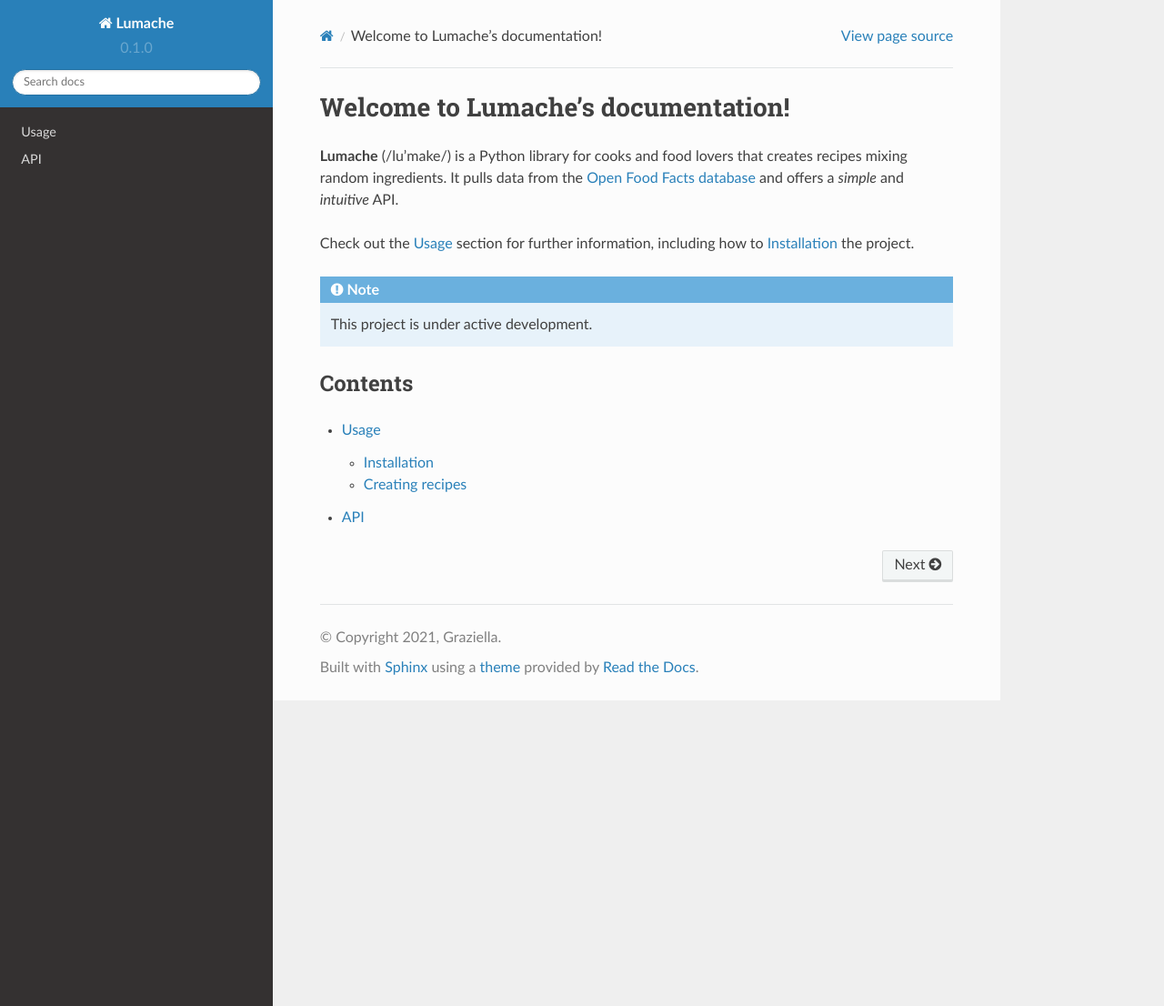
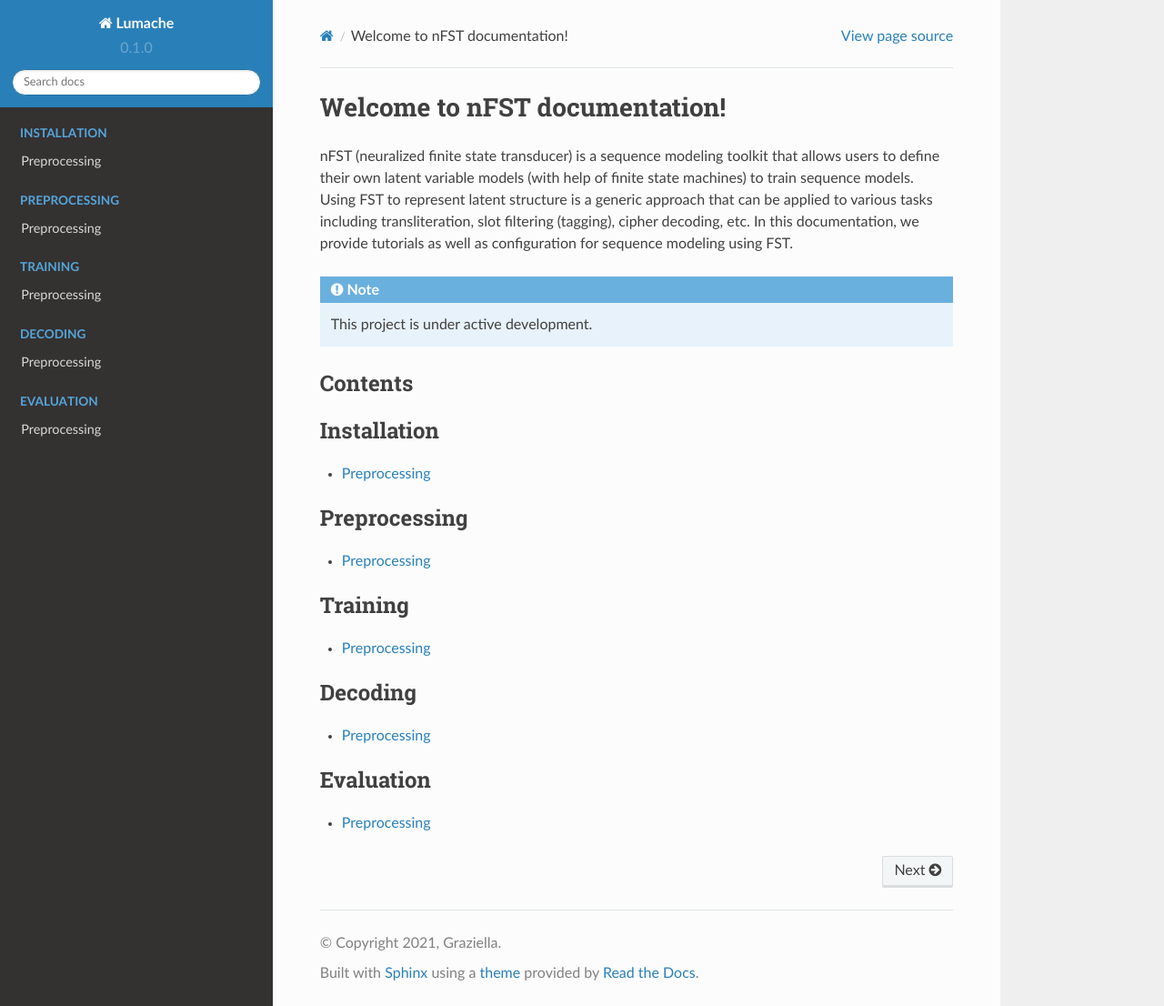
Before and after one commit to steventan0110/nFST, a Sphinx documentation site: the page built from docs/source/index.rst, in a window 1280 px wide and 1106 px high. Shown: the whole window at 91% size. Built offline with Sphinx 7.4.7 and the Read the Docs theme 2.0.0, drawn with Linux system fonts in a browser that asks for light colours.

Commit message:
working on documentation

```diff
--- a/docs/source/index.rst
+++ b/docs/source/index.rst
@@ -1,13 +1,11 @@
-Welcome to Lumache's documentation!
+Welcome to nFST documentation!
 ===================================
 
-**Lumache** (/lu'make/) is a Python library for cooks and food lovers
-that creates recipes mixing random ingredients.
-It pulls data from the `Open Food Facts database <https://world.openfoodfacts.org/>`_
-and offers a *simple* and *intuitive* API.
-
-Check out the :doc:`usage` section for further information, including
-how to :ref:`installation` the project.
+nFST (neuralized finite state transducer) is a sequence modeling toolkit
+that allows users to define their own latent variable models (with help of finite state machines) to
+train sequence models. Using FST to represent latent structure is a generic approach that
+can be applied to various tasks including transliteration, slot filtering (tagging), cipher decoding, etc.
+In this documentation, we provide tutorials as well as configuration for sequence modeling using FST.
 
 .. note::
 
@@ -15,8 +13,32 @@
 
 Contents
 --------
+.. toctree::
+    :maxdepth: 1
+    :caption: Installation
+
+    install
 
 .. toctree::
+    :maxdepth: 1
+    :caption: Preprocessing
 
-   usage
-   api
+    preprocess
+
+.. toctree::
+    :maxdepth: 1
+    :caption: Training
+
+    train
+
+.. toctree::
+    :maxdepth: 1
+    :caption: Decoding
+
+    decode
+
+.. toctree::
+    :maxdepth: 1
+    :caption: Evaluation
+
+    eval
--- a/src/conf/tr.yaml
+++ b/src/conf/tr.yaml
@@ -19,8 +19,7 @@
 machine_type: base
 vocab: ${output_dir}/${task}/${task}.vocab
 serialize_prefix: ${output_dir}/${task}/outputs/fst/${language}/${preprocess.preprocess_config}
-# train_prefix: ${output_dir}/${task}/outputs/train/
-# need to modify define agnostic, latent, after beforehand. Not implemented
 prefix: /export/b02/wtan/dataset/tr
 training_outputs: ${output_dir}/${task}/outputs/model/${language}/${train.train_config}
 serialize_fst_path: ${output_dir}/${task}/outputs/fairseq/${language}
+decode_prefix: ${output_dir}/${task}/outputs/decode/${language}
--- a/src/conf/train/lstm.yaml
+++ b/src/conf/train/lstm.yaml
@@ -41,4 +41,4 @@
 mask: False
 nro: False
 
-train_config: hid-${.hid_dim}/layers-${.num_layers}/tilde-p-hid-${.tilde_p_hid_dim}/tilde-p-layers-${.tilde_p_num_layers}/drop-${.dropout}/clip-${.grad_clip}/bsz-${.batch_size}/max-seq-len-${.max_length}/length-threshold-${.length_threshold}/estimator-${.estimator}/proposal-${.proposal_dist}/tilde-p-type-${.tilde_p_type}/k-${.k}/tune-q-${.tune_q}/learning-rate-${.learning_rate}/tied-mark-embeddings-${.tied_mark_embeddings}/label-smoothing-${.label_smoothing}/two-level-marks-${.two_level_marks}/tilde-p-choice-${.tilde_p_choice}/SER_WEIGHT-${.ser_weight}"
+train_config: hid-${.hid_dim}/layers-${.num_layers}/tilde-p-hid-${.tilde_p_hid_dim}/tilde-p-layers-${.tilde_p_num_layers}/drop-${.dropout}/clip-${.grad_clip}/bsz-${.batch_size}/max-seq-len-${.max_length}/length-threshold-${.length_threshold}/estimator-${.estimator}/proposal-${.proposal_dist}/tilde-p-type-${.tilde_p_type}/k-${.k}/tune-q-${.tune_q}/learning-rate-${.learning_rate}/tied-mark-embeddings-${.tied_mark_embeddings}/label-smoothing-${.label_smoothing}/two-level-marks-${.two_level_marks}/tilde-p-choice-${.tilde_p_choice}/SER_WEIGHT-${.ser_weight}
```
Also changed, not shown: README.rst (+7 -8 lines), docs/source/decode.rst (added, +33 -0 lines), docs/source/eval.rst (added, +33 -0 lines), docs/source/install.rst (added, +33 -0 lines), docs/source/preprocess.rst (added, +33 -0 lines), docs/source/train.rst (added, +33 -0 lines), 3 other files.
